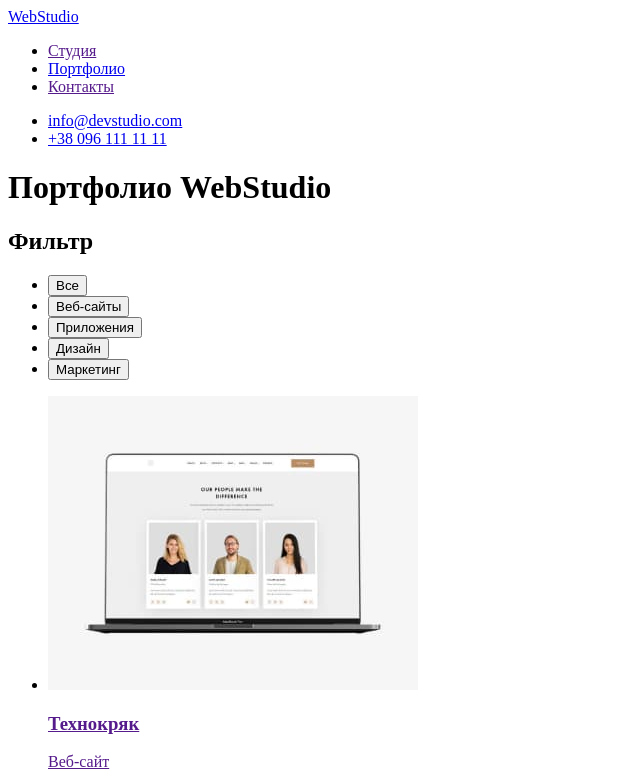
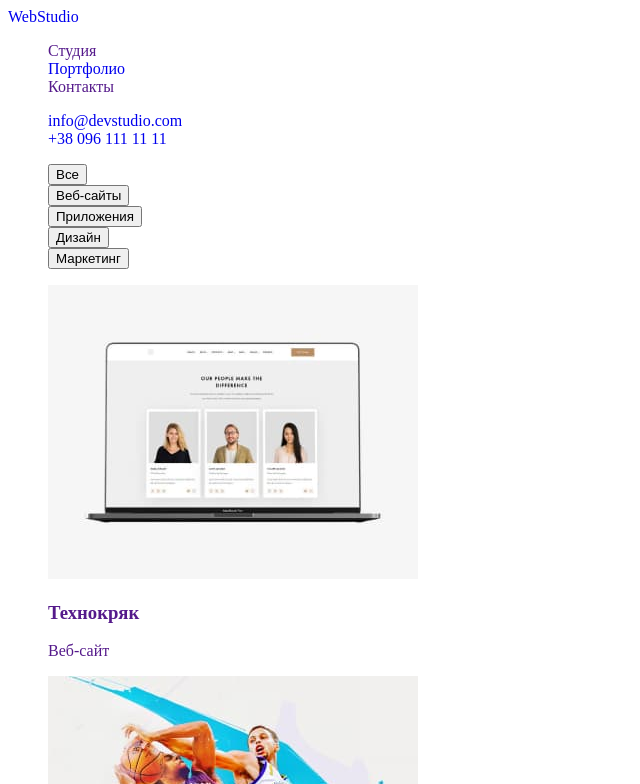
Before and after one commit to AnnSamsonenko/goit-markup-hw-02, a plain HTML site: page portfolio.html in a window 1280 px wide. Shown: the top 784 px of the page, without its empty margins (0-640 px from the left). Drawn offline with Linux system fonts and the light colour scheme.

Commit message:
Мелкие поправки

```diff
--- a/css/styles.css
+++ b/css/styles.css
@@ -0,0 +1,6 @@
+ul {
+  list-style: none;
+}
+a {
+  text-decoration: none;
+}
--- a/portfolio.html
+++ b/portfolio.html
@@ -24,9 +24,9 @@
     </header>
     <!--Галерея работ-->
     <main>
-      <h1>Портфолио WebStudio</h1>
+      <h1 hidden>Портфолио WebStudio</h1>
       <section>
-        <h2>Фильтр</h2>
+        <h2 hidden>Фильтр</h2>
         <ul>
           <li><button type="button">Все</button></li>
           <li><button type="button">Веб-сайты</button></li>
```
Also changed, not shown: index.html (+1 -1 lines).
